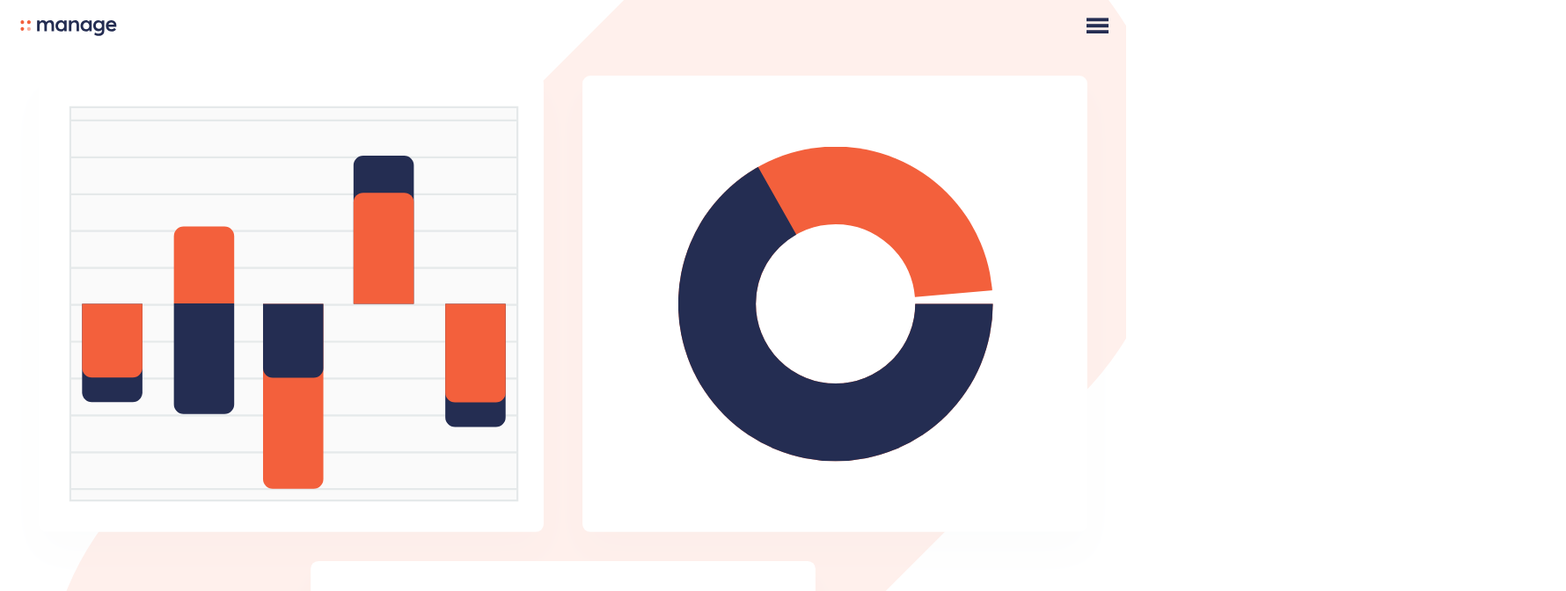
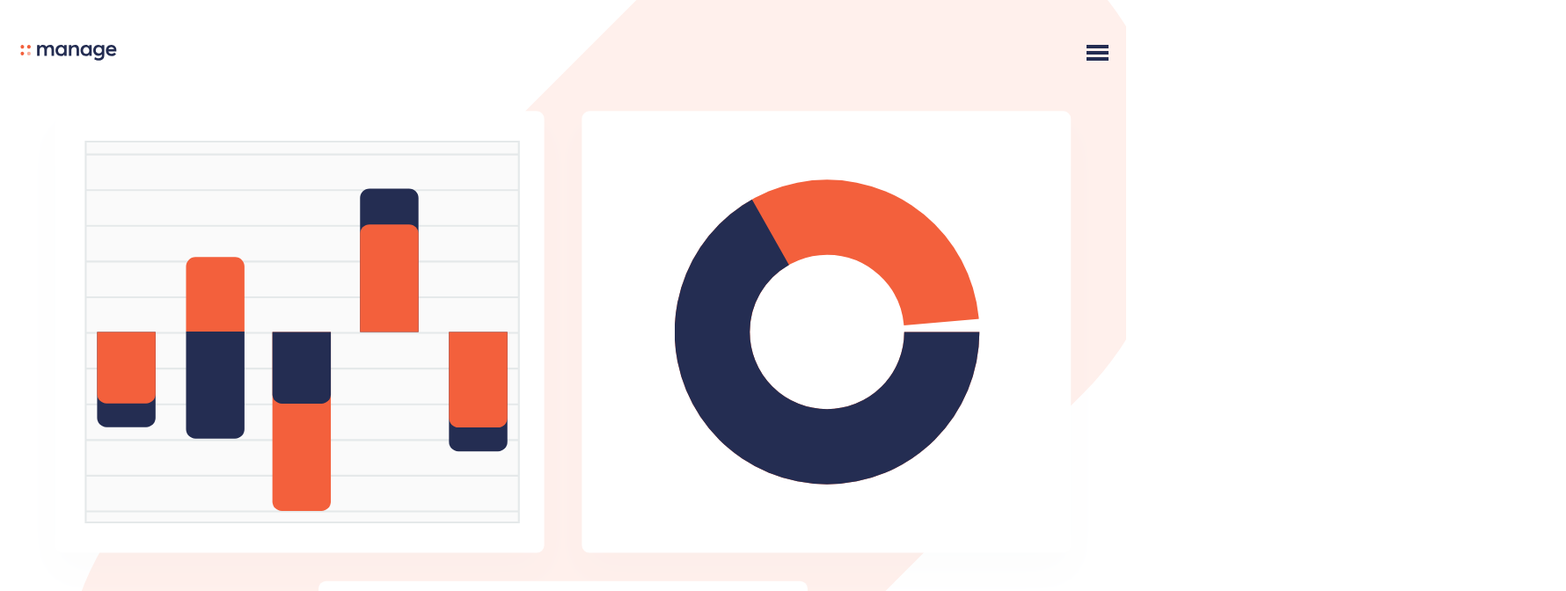
Before and after one commit to SakonBel/manage-landing-page-FEM, a React (Create React App) app: page / in a window 1280 px wide. Shown: the top 672 px of the page at 88% size, 1780 px wide, since content can reach past the window. Built offline with nearby package versions, Linux system fonts and the light colour scheme; a web font is replaced by a local one.

Commit message:
Fix overflowing nav item

```diff
--- a/public/index.html
+++ b/public/index.html
@@ -3,7 +3,10 @@
   <head>
     <meta charset="utf-8" />
     <link rel="icon" href="./favicon.png" />
-    <meta name="viewport" content="width=device-width, initial-scale=1" />
+    <meta
+      name="viewport"
+      content="width=device-width, initial-scale=1, minimum-scale=1"
+    />
     <meta name="theme-color" content="#000000" />
     <meta
       name="description"
--- a/src/components/CTA.js
+++ b/src/components/CTA.js
@@ -1,9 +1,9 @@
 const CTA = () => {
   return (
-    <div className="cta">
+    <section className="cta">
       <h2>Simplify how your team works today.</h2>
       <button className="get-started">Get Started</button>
-    </div>
+    </section>
   );
 };
 
--- a/src/components/Features.js
+++ b/src/components/Features.js
@@ -1,6 +1,6 @@
 const Features = () => {
   return (
-    <div className="features">
+    <section className="features">
       <div className="container">
         <h2>What’s different about Manage?</h2>
         <p>
@@ -47,7 +47,7 @@ const Features = () => {
           </li>
         </ol>
       </div>
-    </div>
+    </section>
   );
 };
 
--- a/src/components/Hero.js
+++ b/src/components/Hero.js
@@ -2,7 +2,7 @@ import intro from "../images/illustration-intro.svg";
 
 const Hero = () => {
   return (
-    <div className="hero">
+    <section className="hero">
       <div className="container-1">
         <img src={intro} alt="" />
       </div>
@@ -14,7 +14,7 @@ const Hero = () => {
         </p>
         <button className="get-started">Get Started</button>
       </div>
-    </div>
+    </section>
   );
 };
 
--- a/src/components/Navbar.js
+++ b/src/components/Navbar.js
@@ -7,7 +7,7 @@ const Navbar = ({ active, show, activateNav }) => {
     <div className="navbar">
       <div className="logo">
         <img src={logo} alt="" />
-        <div className="hamburger" onClick={activateNav}>
+        <div className={`hamburger ${show}`} onClick={activateNav}>
           {!active ? <img src={ham} alt="" /> : <img src={close} alt="" />}
         </div>
       </div>
--- a/src/components/Testimonial.js
+++ b/src/components/Testimonial.js
@@ -5,7 +5,7 @@ import shanai from "../images/avatar-shanai.png";
 
 const Testimonial = () => {
   return (
-    <div className="testimonial">
+    <section className="testimonial">
       <h2>What they’ve said</h2>
       <div className="slider">
         <figure className="person">
@@ -54,7 +54,7 @@ const Testimonial = () => {
         </figure>
       </div>
       <button className="get-started">Get Started</button>
-    </div>
+    </section>
   );
 };
 
--- a/src/style/css/index.css
+++ b/src/style/css/index.css
@@ -8,12 +8,26 @@
 }
 
 body {
+  overflow-x: hidden;
   font-family: "Be Vietnam", sans-serif;
   font-size: 16px;
 }
 
+main {
+  width: 100%;
+  display: -ms-grid;
+  display: grid;
+  -ms-grid-columns: 20px 1fr 20px;
+      grid-template-columns: 20px 1fr 20px;
+}
+
+section {
+  grid-column: 2 / -2;
+}
+
 .navbar {
   background: transparent;
+  padding-right: 20px;
 }
 
 .navbar .logo {
@@ -26,8 +40,9 @@ body {
   -webkit-box-align: center;
       -ms-flex-align: center;
           align-items: center;
-  padding: 20px;
+  padding-top: 60px;
   padding-left: 5px;
+  height: 60px;
 }
 
 .navbar .logo img {
@@ -37,20 +52,30 @@ body {
 }
 
 .navbar .logo .hamburger {
-  -webkit-transform: scale(1.35);
-          transform: scale(1.35);
+  display: -webkit-box;
+  display: -ms-flexbox;
+  display: flex;
+  -webkit-box-align: center;
+      -ms-flex-align: center;
+          align-items: center;
+  -webkit-transform: rotate(-180deg) scale(1.35);
+          transform: rotate(-180deg) scale(1.35);
+  -webkit-transform-origin: center;
+          transform-origin: center;
+  -webkit-transition: 0.3s;
+  transition: 0.3s;
   cursor: pointer;
 }
 
 .navbar nav {
   visibility: hidden;
   position: absolute;
-  -webkit-transform: scale(0);
-          transform: scale(0);
   -webkit-transition: 0.3s;
   transition: 0.3s;
-  -webkit-transform-origin: top right;
-          transform-origin: top right;
+  -webkit-transform: translateX(500px);
+          transform: translateX(500px);
+  -webkit-transform-origin: right;
+          transform-origin: right;
   top: 100px;
   width: 100%;
   height: 100%;
@@ -73,9 +98,14 @@ body {
 }
 
 .navbar nav[class~="show"] {
-  -webkit-transform: scale(1);
-          transform: scale(1);
+  -webkit-transform: translateX(0);
+          transform: translateX(0);
   visibility: visible;
+}
+
+.navbar .hamburger[class~="show"] {
+  -webkit-transform: rotate(0deg) scale(1.35);
+          transform: rotate(0deg) scale(1.35);
 }
 
 .navbar button {
@@ -83,13 +113,16 @@ body {
 }
 
 .hero {
+  grid-column: 1/-1;
+  padding: 0 20px;
+  padding-right: 0;
   position: relative;
   z-index: -1;
-  top: -100px;
+  top: -90px;
 }
 
 .hero .container-1 {
-  padding-top: 100px;
+  padding-top: 135px;
   background-image: url("../../images/bg-tablet-pattern.svg");
   background-size: cover;
   background-repeat: no-repeat;
@@ -99,5 +132,14 @@ body {
 
 .hero .container-1 img {
   width: 100%;
+  padding-right: 20px;
+}
+
+.hero .container-2 {
+  padding-right: 20px;
+}
+
+footer {
+  background-color: yellow;
 }
 /*# sourceMappingURL=index.css.map */
--- a/src/style/sass/index.scss
+++ b/src/style/sass/index.scss
@@ -10,18 +10,32 @@
 }
 
 body {
+  overflow-x: hidden;
   font-family: $main;
   font-size: $mid;
 }
 
+main {
+  width: 100%;
+  display: grid;
+  grid-template-columns: 20px 1fr 20px;
+}
+
+section {
+  grid-column: 2 / -2;
+}
+
 .navbar {
   background: transparent;
+  padding-right: 20px;
   .logo {
     display: flex;
     justify-content: space-between;
     align-items: center;
-    padding: 20px;
+    // padding: 20px;
+    padding-top: 60px;
     padding-left: 5px;
+    height: 60px;
 
     img {
       transform: scale(0.75);
@@ -29,7 +43,11 @@ body {
     }
 
     .hamburger {
-      transform: scale(1.35);
+      display: flex;
+      align-items: center;
+      transform: rotate(-180deg) scale(1.35);
+      transform-origin: center;
+      transition: 0.3s;
       cursor: pointer;
     }
   }
@@ -37,9 +55,9 @@ body {
   nav {
     visibility: hidden;
     position: absolute;
-    transform: scale(0);
     transition: 0.3s;
-    transform-origin: top right;
+    transform: translateX(500px);
+    transform-origin: right;
     top: 100px;
     width: 100%;
     height: 100%;
@@ -53,8 +71,6 @@ body {
       text-align: center;
       font-weight: $semi-bold;
       color: $dark-blue;
-      // box-shadow: 1px 1px 1px 1px rgba(255, 255, 255, 0.2),
-      //   -1px -1px 1px 1px rgba(255, 255, 255, 0.2);
 
       li {
         padding: 10px;
@@ -64,8 +80,12 @@ body {
   }
 
   nav[class~="show"] {
-    transform: scale(1);
+    transform: translateX(0);
     visibility: visible;
+  }
+
+  .hamburger[class~="show"] {
+    transform: rotate(0deg) scale(1.35);
   }
 
   button {
@@ -74,11 +94,14 @@ body {
 }
 
 .hero {
+  grid-column: 1/-1;
+  padding: 0 20px;
+  padding-right: 0;
   position: relative;
   z-index: -1;
-  top: -100px;
+  top: -90px;
   .container-1 {
-    padding-top: 100px;
+    padding-top: 135px;
     background-image: url("../../images/bg-tablet-pattern.svg");
     background-size: cover;
     background-repeat: no-repeat;
@@ -87,6 +110,15 @@ body {
 
     img {
       width: 100%;
+      padding-right: 20px;
     }
   }
+
+  .container-2 {
+    padding-right: 20px;
+  }
 }
+
+footer {
+  background-color: yellow;
+}
```
Also changed, not shown: 1 other file (tests, documents, lock files or other folders).
